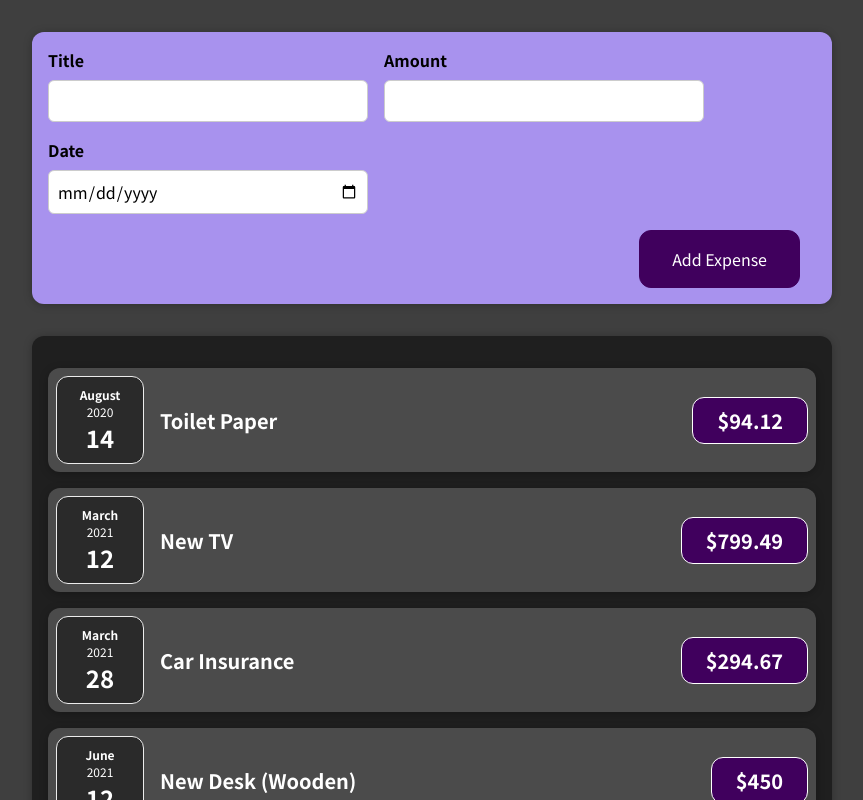
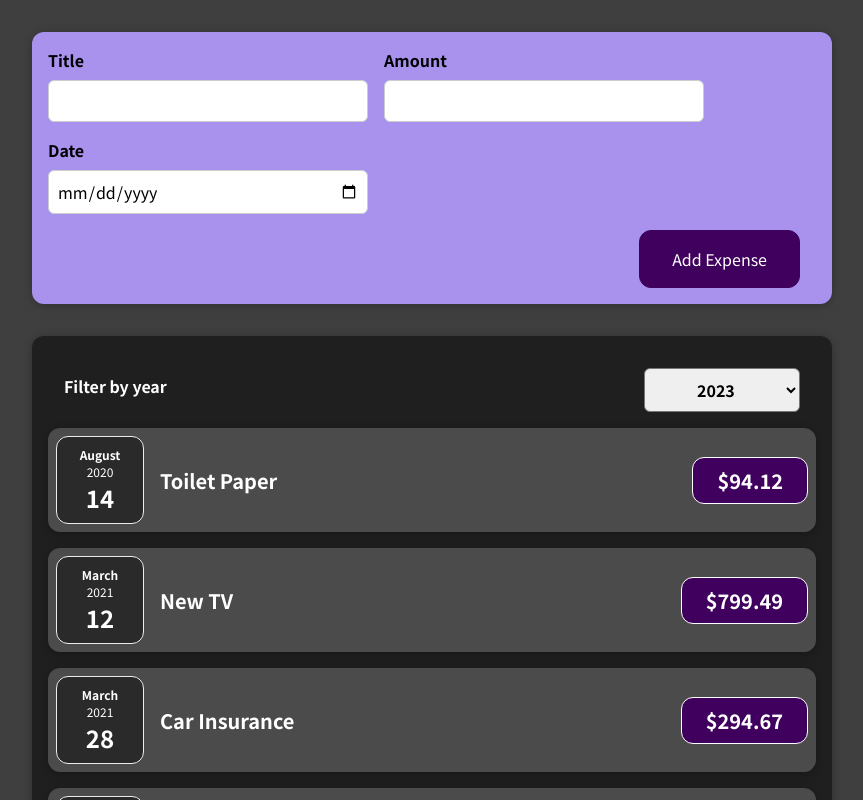
Before and after one commit to winstein27/exepenses, a React (Create React App) app: page / in a window 1280 px wide. Shown: the top 800 px of the page, without its empty margins (208-1071 px from the left). Built offline with nearby package versions, Linux system fonts and the light colour scheme.

Commit message:
Filter expenses by year

```diff
--- a/src/components/Expenses/ExpensesList.js
+++ b/src/components/Expenses/ExpensesList.js
@@ -1,11 +1,21 @@
 import './ExpensesList.css';
 
+import { useState } from 'react';
+
 import ExpenseItem from './ExpenseItem';
+import ExpensesFilter from '../ExpensesFilter/ExpensesFilter';
 import Card from '../UI/Card';
 
 const ExpensesList = (props) => {
+  const [filterYear, setFilterYear] = useState('2023');
+
+  const filterHandler = year => {
+    setFilterYear(year);
+  };
+
   return (
     <Card className='expenses'>
+      <ExpensesFilter onFilterChange={filterHandler} />
       <ExpenseItem
         title={props.expenses[0].title}
         date={props.expenses[0].date}
--- /dev/null
+++ b/src/components/ExpensesFilter/ExpensesFilter.css
@@ -0,0 +1,24 @@
+.expenses-filter {
+    color: white;
+    padding: 0 1rem;
+}
+
+.expenses-filter__control {
+    display: flex;
+    width: 100%;
+    align-items: center;
+    justify-content: space-between;
+    margin: 1rem 0;
+}
+
+.expenses-filter label {
+    font-weight: bold;
+    margin-bottom: 0.5rem;
+}
+
+.expenses-filter select {
+    font: inherit;
+    padding: 0.5rem 3rem;
+    font-weight: bold;
+    border-radius: 6px;
+}
--- /dev/null
+++ b/src/components/ExpensesFilter/ExpensesFilter.js
@@ -0,0 +1,24 @@
+import './ExpensesFilter.css';
+
+const ExpensesFilter = (props) => {
+    const yearChangeHandler = event => {
+        props.onFilterChange(event.target.value);
+    };
+
+    return (
+        <div className='expenses-filter'>
+            <div className='expenses-filter__control'>
+                <label>Filter by year</label>
+                <select onChange={yearChangeHandler} >
+                    <option value='2023'>2023</option>
+                    <option value='2022'>2022</option>
+                    <option value='2021'>2021</option>
+                    <option value='2020'>2020</option>
+                    <option value='2019'>2019</option>
+                </select>
+            </div>
+        </div>
+    );
+};
+
+export default ExpensesFilter;
```
